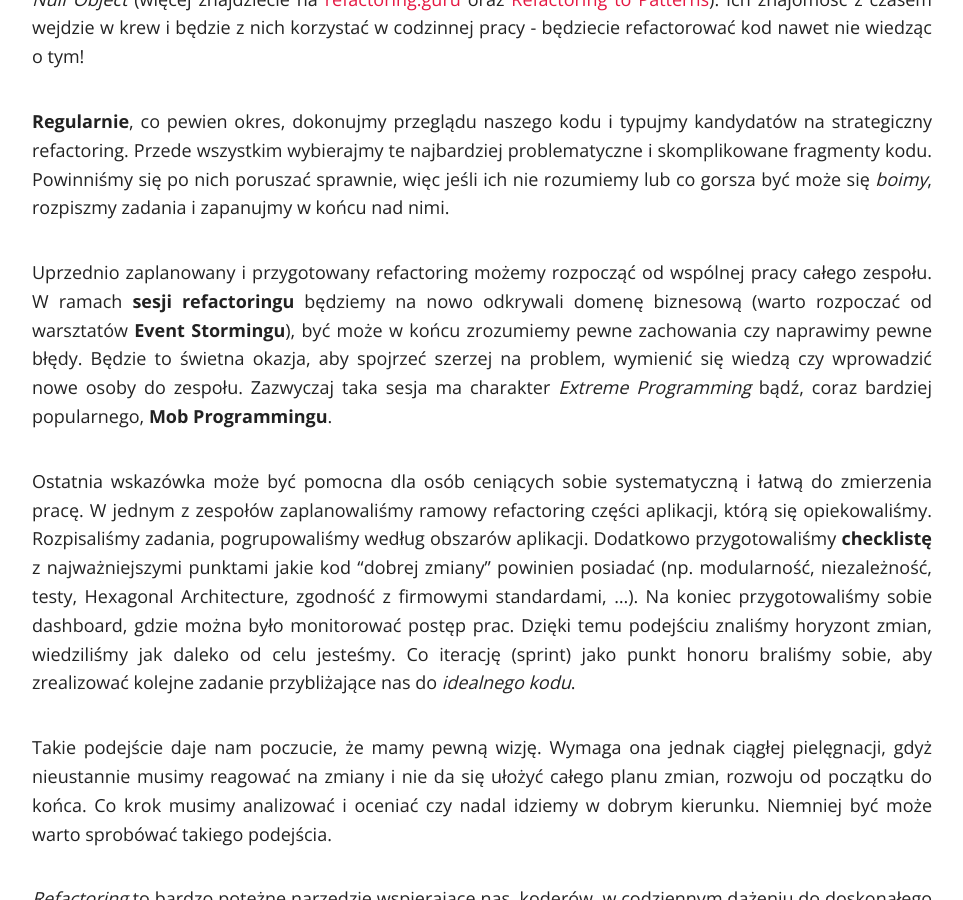
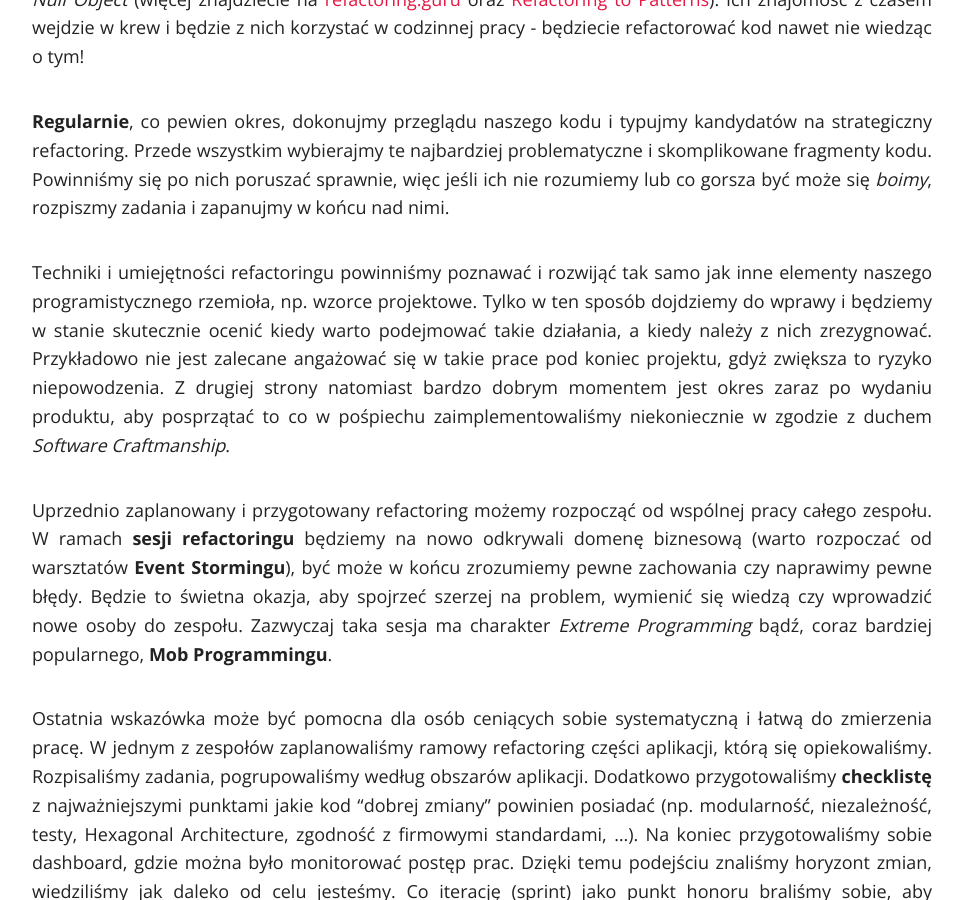
Before and after one commit to tswiackiewicz/inside-the-source-code, a Jekyll site: the page built from _posts/2019-07-03-awesome-refactoring.md, in a window 1280 px wide and 900 px high, scrolled down 6644 px. Shown: the whole window, without its empty margins (158-1121 px from the left). Built offline with Jekyll 4.4.1, drawn with Linux system fonts in a browser that asks for light colours; nearby versions of some CDN libraries; comment, search, counter and statistics services are not loaded.

Commit message:
Update 2019-07-03-awesome-refactoring.md
Missing paragraph "when to do and when not to do" added

```diff
--- a/_posts/2019-07-03-awesome-refactoring.md
+++ b/_posts/2019-07-03-awesome-refactoring.md
@@ -84,6 +84,8 @@
 
 **Regularnie**, co pewien okres, dokonujmy przeglądu naszego kodu i typujmy kandydatów na strategiczny refactoring. Przede wszystkim wybierajmy te najbardziej problematyczne i skomplikowane fragmenty kodu. Powinniśmy się po nich poruszać sprawnie, więc jeśli ich nie rozumiemy lub co gorsza być może się *boimy*, rozpiszmy zadania i zapanujmy w końcu nad nimi.
 
+Techniki i umiejętności refactoringu powinniśmy poznawać i rozwijąć tak samo jak inne elementy naszego programistycznego rzemioła, np. wzorce projektowe. Tylko w ten sposób dojdziemy do wprawy i będziemy w stanie skutecznie ocenić kiedy warto podejmować takie działania, a kiedy należy z nich zrezygnować. Przykładowo nie jest zalecane angażować się w takie prace pod koniec projektu, gdyż zwiększa to ryzyko niepowodzenia. Z drugiej strony natomiast bardzo dobrym momentem jest okres zaraz po wydaniu produktu, aby posprzątać to co w pośpiechu zaimplementowaliśmy niekoniecznie w zgodzie z duchem *Software Craftmanship*.
+
 Uprzednio zaplanowany i przygotowany refactoring możemy rozpocząć od wspólnej pracy całego zespołu. W ramach **sesji refactoringu** będziemy na nowo odkrywali domenę biznesową (warto rozpoczać od warsztatów **Event Stormingu**), być może w końcu zrozumiemy pewne zachowania czy naprawimy pewne błędy. Będzie to świetna okazja, aby spojrzeć szerzej na problem, wymienić się wiedzą czy wprowadzić nowe osoby do zespołu. Zazwyczaj taka sesja ma charakter *Extreme Programming* bądź, coraz bardziej popularnego, **Mob Programmingu**.
 
 Ostatnia wskazówka może być pomocna dla osób ceniących sobie systematyczną i łatwą do zmierzenia pracę. W jednym z zespołów zaplanowaliśmy ramowy refactoring części aplikacji, którą się opiekowaliśmy. Rozpisaliśmy zadania, pogrupowaliśmy według obszarów aplikacji. Dodatkowo przygotowaliśmy **checklistę** z najważniejszymi punktami jakie kod "dobrej zmiany" powinien posiadać (np. modularność, niezależność, testy, Hexagonal Architecture, zgodność z firmowymi standardami, ...). Na koniec przygotowaliśmy sobie dashboard, gdzie można było monitorować postęp prac. Dzięki temu podejściu znaliśmy horyzont zmian, wiedziliśmy jak daleko od celu jesteśmy. Co iterację (sprint) jako punkt honoru braliśmy sobie, aby zrealizować kolejne zadanie przybliżające nas do *idealnego kodu*.
```
